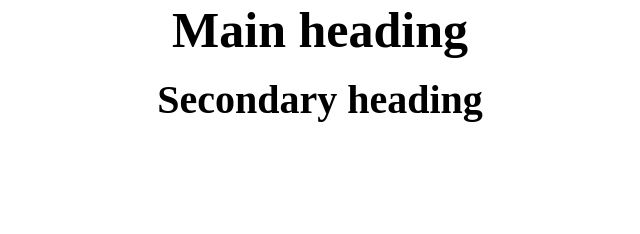
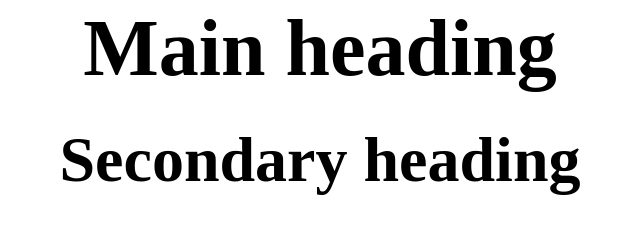
Before and after one commit to dzintars-magons/awesome-web-template, a website: page src/index.html in a window 1280 px wide. Shown: the whole page, without its empty margins (320-960 px from the left). Drawn offline with nearby package versions, Linux system fonts and the light colour scheme; files that its build step writes are made by us from their sources.

Commit message:
added a new mixin which converts pixels to rems

```diff
--- a/src/scss/2-mixins/_tools.scss
+++ b/src/scss/2-mixins/_tools.scss
@@ -1,3 +1,28 @@
+//MIXIN that converts pixels to rems
+
+$font-size-base: 16 !default;
+
+// Strip units
+@function strip-unit($number) {
+  @if type-of($number) == 'number' and not unitless($number) {
+    @return $number / ($number * 0 + 1);
+  }
+
+  @return $number;
+}
+
+// Relative units from pixels
+$mixin--baseFontSize: $font-size-base;
+
+@function rem($pixels, $context: $mixin--baseFontSize) {
+  $u-pixels: strip-unit($pixels);
+  $u-context: strip-unit($context);
+
+  @return $u-pixels / $u-context * 1rem;
+}
+
+// ------------------------------------------
+
 @mixin m-x ($size) {
     margin-right: $size;
     margin-left: $size;
--- a/src/scss/3-base/_base.scss
+++ b/src/scss/3-base/_base.scss
@@ -1,6 +1,3 @@
-:root {
-    font-size: 62.5%; /* (62.5/100) * 16px = 10px */
-  }
   html {
     box-sizing: border-box;
   }
```
